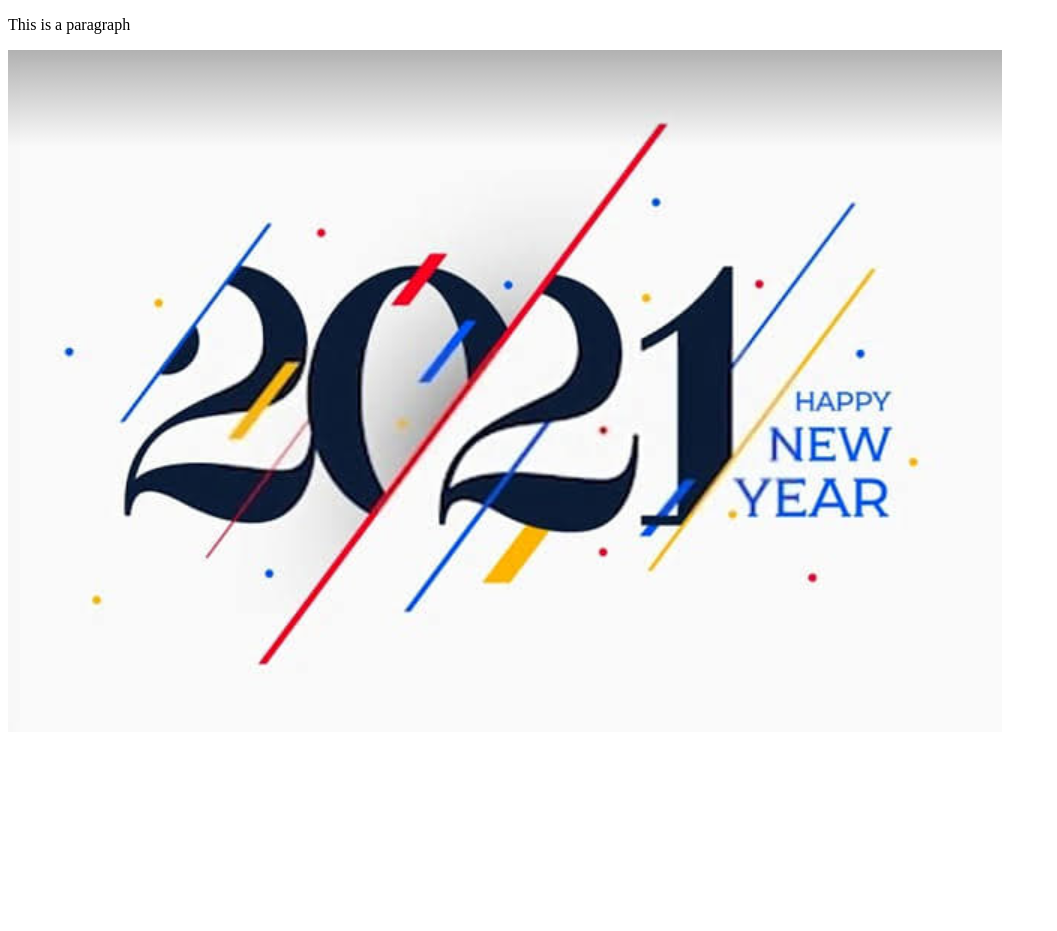
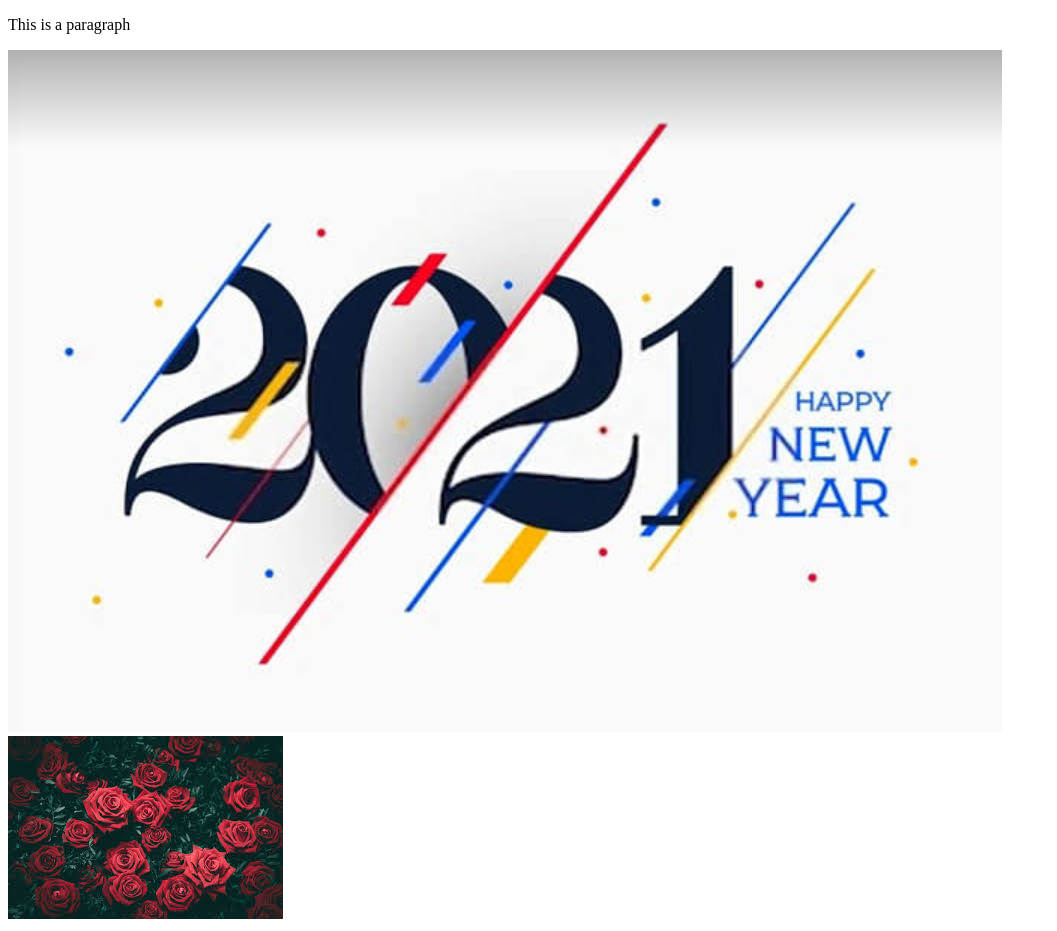
Before and after one commit to msazzadhossain/my-first-repo, a plain HTML site: page index.html in a window 1280 px wide. Shown: the part 105-1036 px from the top of the page, without its empty margins (0-1057 px from the left). Before the commit the page ends 849 px from the top, so only its background shows below. Drawn offline with Linux system fonts and the light colour scheme.

Commit message:
flower image added

```diff
--- a/index.html
+++ b/index.html
@@ -11,5 +11,6 @@
     <h3>This is heading 3</h3>
     <p>This is a paragraph</p>
     <img src="capture.PNG" alt="new year">
+    <img src="flower.jpg" alt="flower">
 </body>
 </html>
```
Also changed, not shown: flower.jpg (added).
